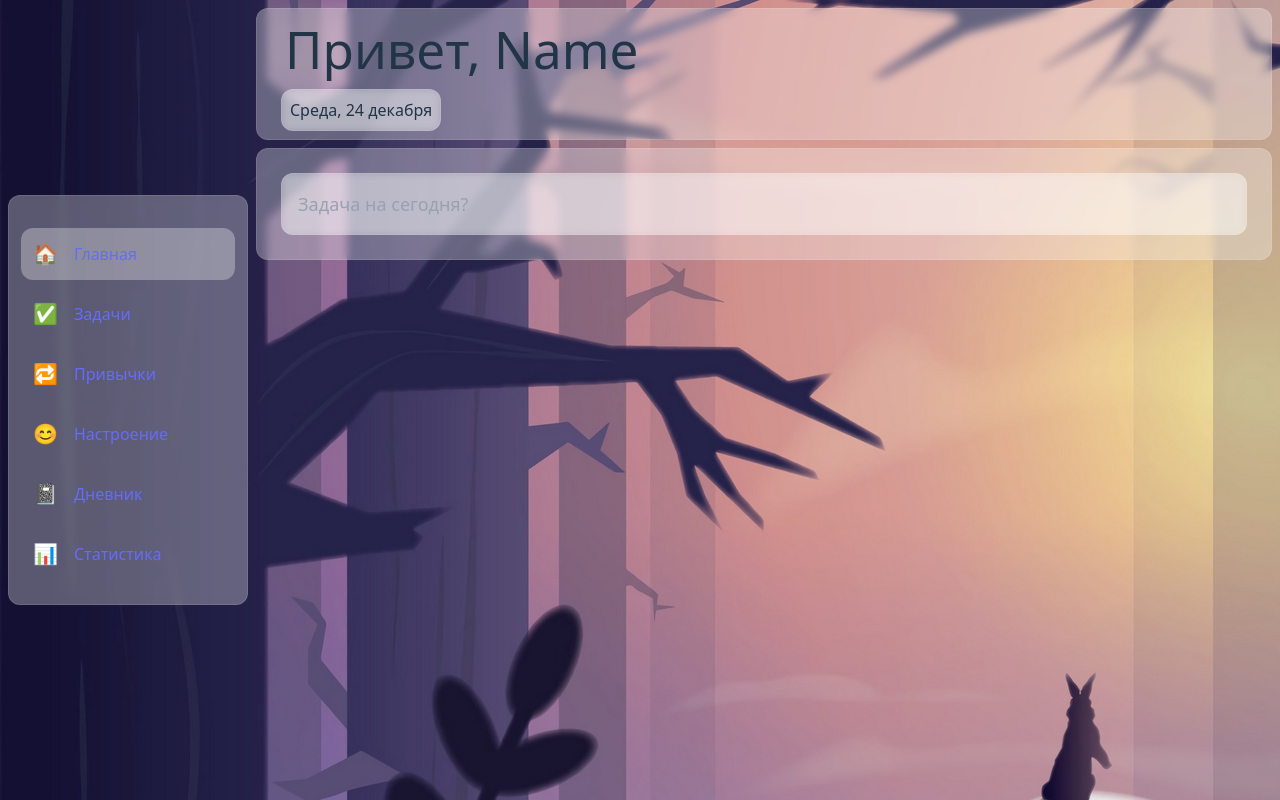
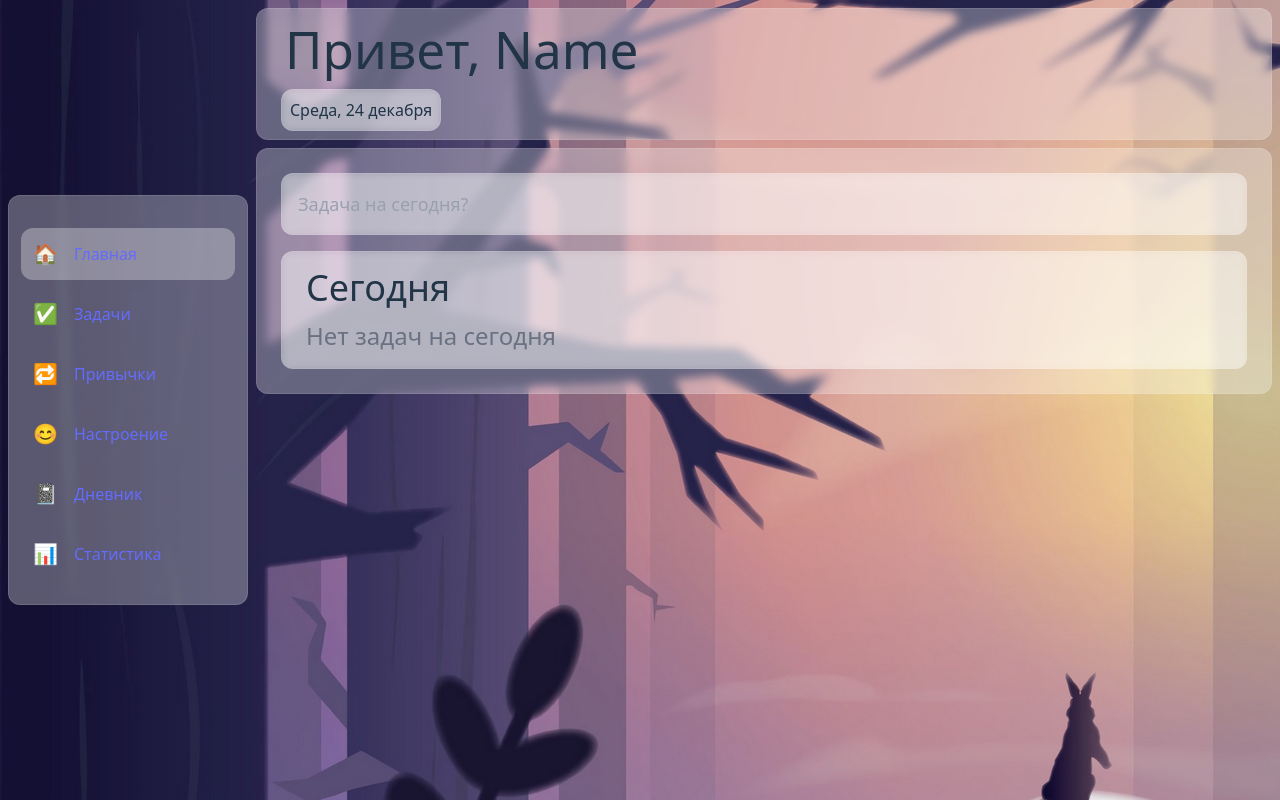
Before and after one commit to cyntraten/life-tracker-app, a React (Vite) app: page / in a window 1280 px wide. Built offline with nearby package versions, Linux system fonts and the light colour scheme.

Commit message:
feat(dashboard): add TodayTasks component into DashboardPage component

```diff
--- a/src/pages/DashboardPage.tsx
+++ b/src/pages/DashboardPage.tsx
@@ -1,5 +1,6 @@
 import DashboardHello from "../components/dashboard/DashboardHello";
 import QuickAddTask from "../components/dashboard/QuickAddTask";
+import TodayTasks from "../components/dashboard/TodayTasks";
 import { GlassCard } from "../components/ui/GlassCard";
 
 export default function DashboardPage() {
@@ -10,6 +11,7 @@ export default function DashboardPage() {
       </div>
       <GlassCard className="flex flex-col mt-2 w-full p-6">
         <QuickAddTask />
+        <TodayTasks />
       </GlassCard>
     </div>
   );
```
